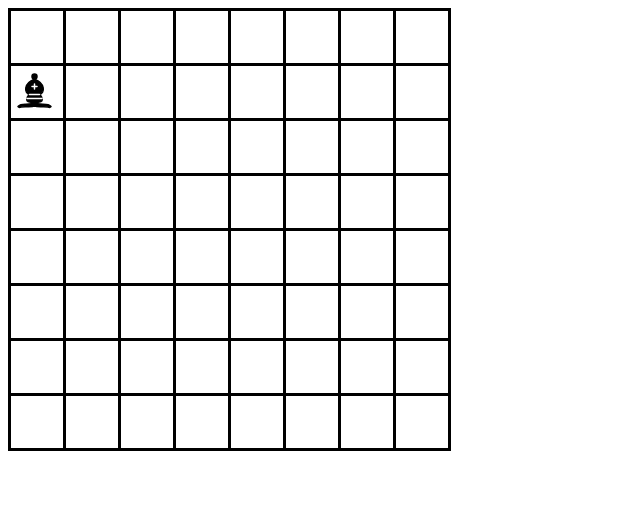
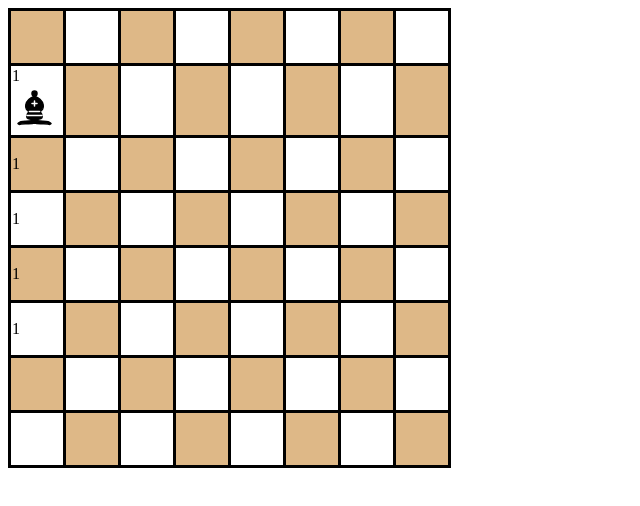
Before and after one commit to sektor338/chessboard9ab, a plain HTML site: page index.html in a window 1280 px wide. Shown: the whole page, without its empty margins (0-640 px from the left). Drawn offline with Linux system fonts and the light colour scheme.

Commit message:
Updadet main css

```diff
--- a/index.html
+++ b/index.html
@@ -9,6 +9,7 @@
 </head>
 
 <body>
+
 
 
 <table id='sakktabla' cellspacing=0>
@@ -25,7 +26,7 @@
     </tr>
 
     <tr>
-        <td><img src="pieces/black/Chess_bdt45.svg" alt=""></td>
+        <td>1<img src="pieces/black/Chess_bdt45.svg" alt=""></td>
         <td></td>
         <td></td>
         <td></td>
@@ -36,7 +37,7 @@
     </tr>
 
     <tr>
-        <td></td>
+        <td>1</td>
         <td></td>
         <td></td>
         <td></td>
@@ -47,7 +48,7 @@
     </tr>
 
     <tr>
-        <td></td>
+        <td>1</td>
         <td></td>
         <td></td>
         <td></td>
@@ -58,7 +59,7 @@
     </tr>
 
     <tr>
-        <td></td>
+        <td>1</td>
         <td></td>
         <td></td>
         <td></td>
@@ -69,7 +70,7 @@
     </tr>
 
     <tr>
-        <td></td>
+        <td>1</td>
         <td></td>
         <td></td>
         <td></td>
--- a/main.css
+++ b/main.css
@@ -7,3 +7,11 @@ td{
     width: 50px;
     height: 50px;
 }
+
+tr:nth-child(2n+1) > td:nth-child(2n+1){
+    background-color: burlywood;
+}
+
+tr:nth-child(2n) > td:nth-child(2n){
+    background-color: burlywood;
+}
```
